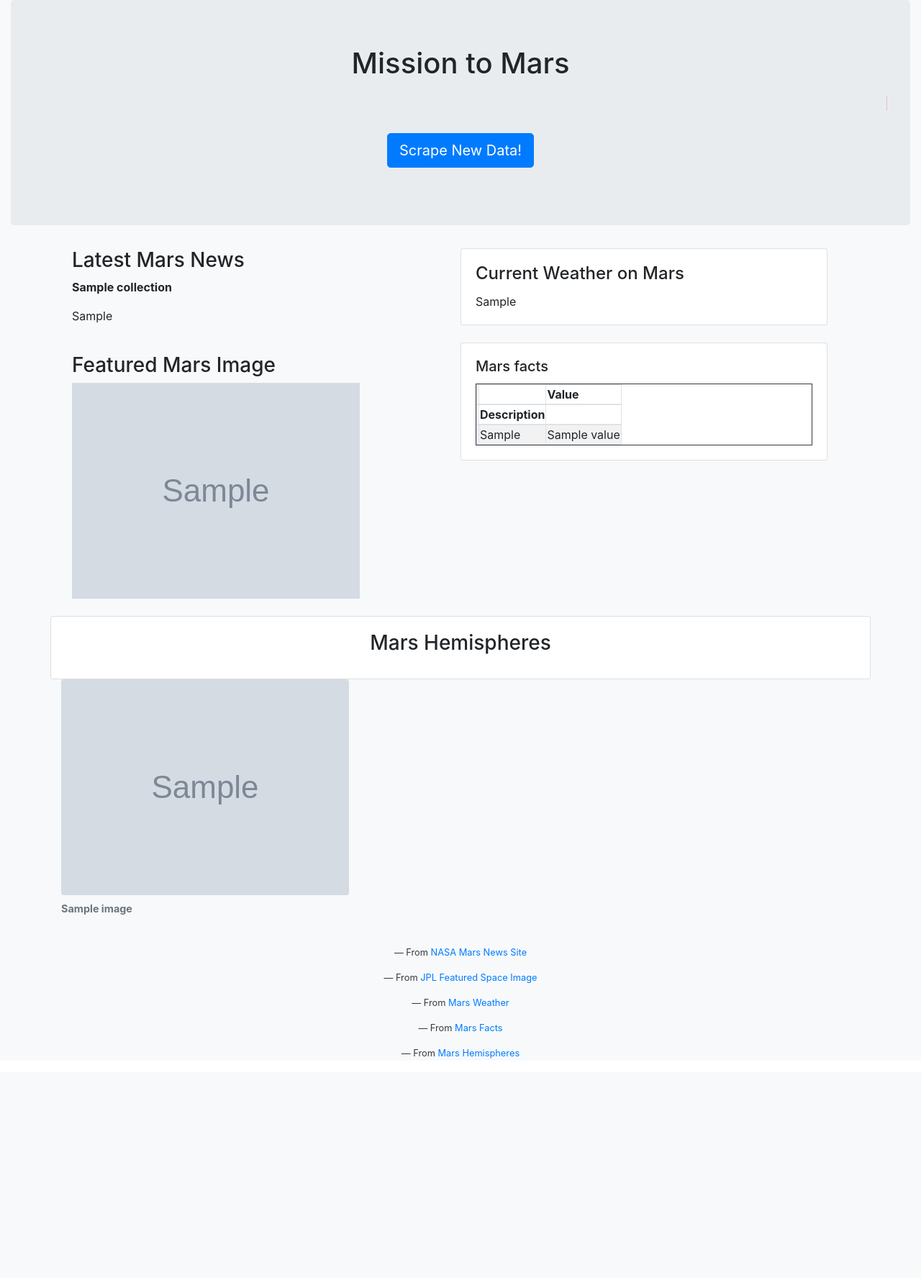
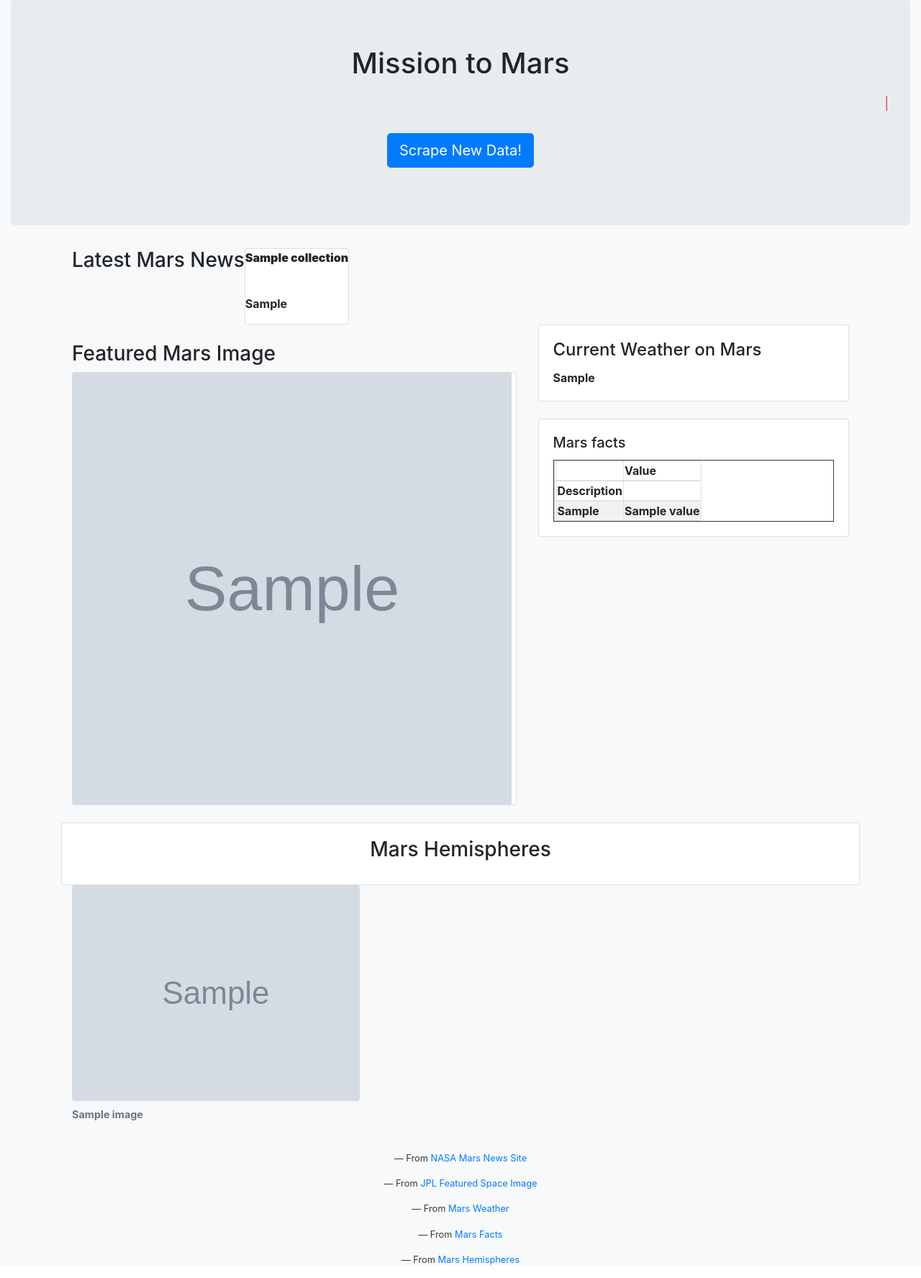
Before and after one commit to ic2019/Web-Scraping-Mongo-Challenge, a Flask app: page / in a window 1280 px wide. Shown: the whole page at 72% size. Before the commit the page ends 1471 px from the top, so only its background shows below. Run offline with Flask 2, Linux system fonts and the light colour scheme; grey boxes marked "Sample" are stand-in pictures; a database or web service that is not in the repository returns one stand-in record (values such as "Sample title"); some libraries are stand-ins or nearby versions.

Commit message:
Final commit

```diff
--- a/scrape_mars.py
+++ b/scrape_mars.py
@@ -75,8 +75,10 @@ def scrape_info():
 
         html = browser.html
         soup = BeautifulSoup(html, 'html.parser')
-        imgs = soup.find('div', { 'class': 'image_and_description_container'}).find('div', {'class' : 'img'}).find_all('img')
-        relative_image_url = imgs[0]["src"]
+        #imgs = soup.find('div', { 'class': 'image_and_description_container'}).find('div', {'class' : 'img'}).find_all('img')
+        #relative_image_url = imgs[0]["src"]
+        imgs = soup.find('ul', { 'class': 'articles'}).find('li', {'class' : 'slide'}).find('a')["data-fancybox-href"]
+        relative_image_url = imgs
         featured_image_url = "https://www.jpl.nasa.gov"+relative_image_url
         #print(f" { featured_image_url}")
         close_browser(browser)
--- a/static/style.css
+++ b/static/style.css
@@ -1,6 +1,6 @@
-img {
-    width : "50px";
-    height : "50px";
+#featured {
+    width : 100%;
+    height : 250px;
 }
 
 #grad {
--- a/templates/index.html
+++ b/templates/index.html
@@ -13,7 +13,7 @@
 </head>
 
 <body>
-  <div class="container-fluid bg-light">
+  <div class="container-fluid bg-light font-weight-bold">
     <div class="jumbotron text-center">
       <h1>Mission to Mars</h1>
       <p class="text-danger"><h3><marquee class="text-danger">Mankind's next frontier!!!</marquee></h3></p>
@@ -22,19 +22,34 @@
     </div>
     <div class="container grad">
     <!--First row-->
-    <div class="container row bg-light">
-        <div class="col">
+    <div class="container">
+
+            <div class="col-lg-12">
+                <div class="row">
                     <h3>Latest Mars News</h3>
+                    <br>
+             <div class="card">
                 <p><strong>{{ mars.news_title }}</strong></p>
-            <p class="overflow-auto">{{ mars.news_p }}</p>
+                <br>
+                <p>{{ mars.news_p }}</p>
+             </div>
+            </div>
+          </div>
+    </div>
+      <!---2nd row-->
+    <div class="container">
+      <div class="row">
+          <div class="col-lg-7">
               <br>
               <h3>Featured Mars Image</h3>
+              <div class="card">
                    {% if mars.featured_image_url %}
-            <img src="{{ mars.featured_image_url }}" alt="featured_mars_iamge">
+                    <img style="width:610px; height:600px;" src="{{ mars.featured_image_url }}" alt="featured_mars_iamge">
                    {% endif %}
               </div>
+           </div>
 
-        <div class="col">
+        <div class="col-lg-5">
                 <div class="card w-100">
                         <div class="card-body">
                           <h4 class="card-title">Current Weather on Mars</h3>
@@ -43,7 +58,7 @@
                         </div>
                 </div>
                 </br>
-                <div class="card w-150">
+                <div class="card w-100">
                         <div class="card-body">
                           <h5 class="card-title">Mars facts</h5>
                           <!---Beginning of table-->
@@ -84,8 +99,8 @@
         </div>
     </div>
     </br>
-    <!-- End of 1st row-->
-    <!--Starting 2nd row-->
+    <!-- End of 2nd row-->
+    <!--Starting 3rd row-->
     <div class="container">
       <div class="row">
           <div class="col-sm-12 card text-center">
```
Lines whose indentation alone changed are shown as unchanged.
